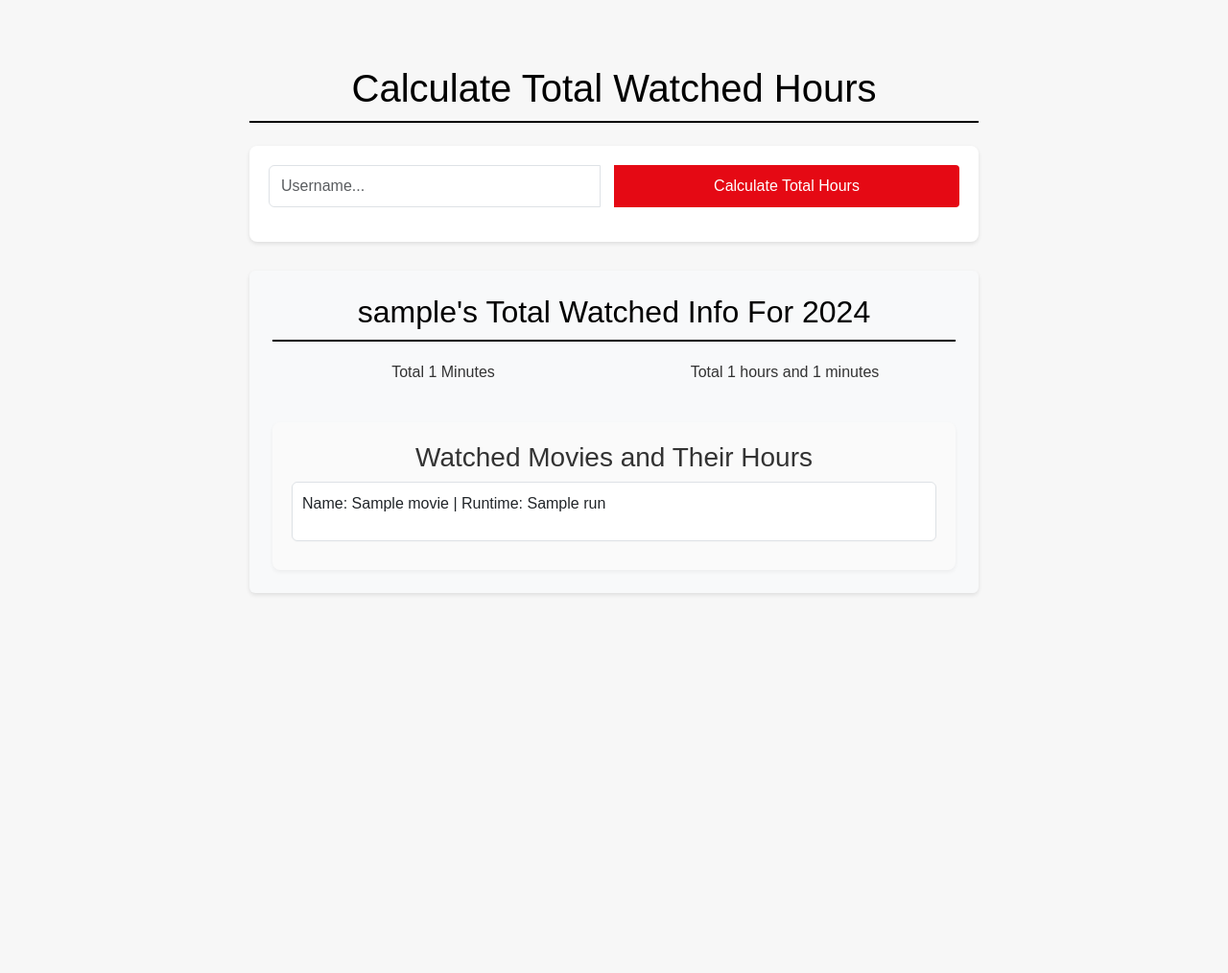
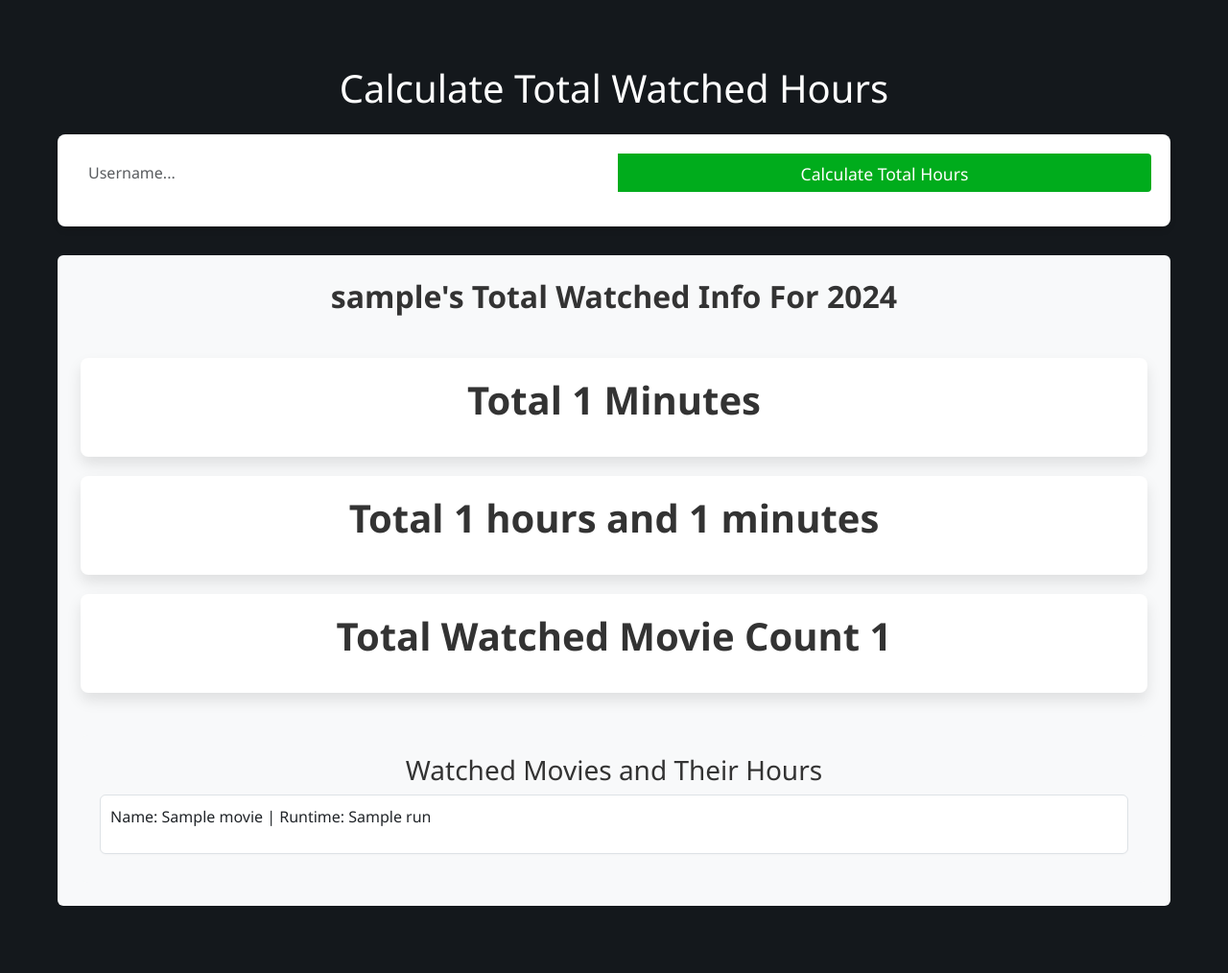
Before and after one commit to berkay2420/letterboxd-total-time-watched-counter, a Flask app: template website/templates/base.html in a window 1280 px wide. Shown: the whole page at 96% size. Before the commit the page ends 620 px from the top, so only its background shows below. Run offline with Flask 3, Linux system fonts and the light colour scheme; the template is opened without the code that fills it: most values are stand-ins (such as "Sample title", 1, 10 or a date in 2020).

Commit message:
interface and other functionality changes

```diff
--- a/website/static/style.css
+++ b/website/static/style.css
@@ -1,88 +1,118 @@
 body {
-    font-family: Arial, sans-serif;
-    background-color: #f7f7f7;
+  font-family: 'Segoe UI', Tahoma, Geneva, Verdana, sans-serif;
+  background-color: #14181c;
   color: #333;
+  margin: 0;
+  padding: 0;
 }
 
 .container {
-    max-width: 800px;
-    margin: 0 auto;
+  max-width: 1200px;
+  margin: 50px auto;
   padding: 20px;
 }
 
 h1 {
   text-align: center;
-    color: #000;
-    border-bottom: 2px solid #000;
-    padding-bottom: 10px;
+  font-size: 2.5rem;
   margin-bottom: 30px;
+  color: #fff;
 }
 
 .form-container {
   background-color: #fff;
+  border-radius: 8px;
+  box-shadow: 0 4px 6px rgba(0, 0, 0, 0.1);
   padding: 20px;
-    border-radius: 8px;
-    box-shadow: 0 2px 4px rgba(0, 0, 0, 0.1);
+  margin-bottom: 30px;
 }
 
 .input-group {
   display: flex;
   gap: 15px;
+  width: 100%;
 }
 
 .input-group input,
 .input-group button {
   flex: 1;
+  height: 40px;
+  border: none;
+  border-radius: 4px;
 }
 
 .btn-primary {
-    background-color: #e50914;
+  background-color: #00ac1c;
   color: white;
-    border: none;
-    padding: 10px 20px;
-    border-radius: 4px;
+  padding: 8px 15px;
+  font-size: 1.1rem;
   cursor: pointer;
-    transition: background-color 0.3s ease;
+  border-radius: 25px;
+  transition: all 0.3s ease;
 }
 
 .btn-primary:hover {
   background-color: #c41100;
+  transform: translateY(-2px);
 }
-
 .info-container {
-    background-color: #ffffff;
+  background-color: #fff;
   border-radius: 8px;
   padding: 20px;
   margin-top: 30px;
-    box-shadow: 0 2px 4px rgba(0, 0, 0, 0.1);
-  }
-
-  h2 {
-    text-align: center;
-    color: #000;
-    border-bottom: 2px solid #000;
-    padding-bottom: 10px;
-    margin-bottom: 20px;
+  display: flex;
+  flex-direction: column;
+  gap: 20px;
 }
 
 .details {
   display: flex;
-    justify-content: space-between;
-    align-items: center;
-    margin-bottom: 20px;
+  flex-direction: column;
+  gap: 20px;
+  align-items: stretch;
 }
+h2 {
+  text-align: center;
+  font-size: 2rem;
+  margin-bottom: 25px;
+  font-weight: bold;
+  color: #333;
+}
+
+
 
 .detail-item {
   flex: 1;
   text-align: center;
+  background-color: #ffffff;
+  padding: 20px;
+  border-radius: 8px;
+  box-shadow: 0 8px 15px rgba(0, 0, 0, 0.1);
+  transition: transform 0.3s ease, box-shadow 0.3s ease;
+}
+
+.detail-item:hover {
+  transform: translateY(-5px);
+  box-shadow: 0 12px 20px rgba(0, 0, 0, 0.2);
+}
+
+.detail-item h2 {
+  font-size: 2.5rem;
+  font-weight: bold;
+  color: #333;
+  margin-bottom: 15px;
+}
+
+.detail-item p {
+  font-size: 1.2rem;
+  color: #555;
 }
 
 .movie-list-container {
-    background-color: #fafafa;
+  background-color: #f8f9fa;
+  border-radius: 8px;
   padding: 20px;
-    border-radius: 8px;
-    margin-top: 20px;
-    box-shadow: 0 2px 4px rgba(0, 0, 0, 0.05);
+  margin-top: 30px;
 }
 
 .movie-list {
@@ -97,3 +127,13 @@ body {
   margin-bottom: 10px;
   box-shadow: 0 1px 2px rgba(0, 0, 0, 0.025);
 }
+
+@media (max-width: 768px) {
+  .details {
+    flex-direction: column;
+    gap: 20px;
+  }
+  .detail-item {
+    width: 100%;
+  }
+}
--- a/website/templates/base.html
+++ b/website/templates/base.html
@@ -9,26 +9,28 @@
 </head>
 <body>
   <div class="container mt-5">
-    <h1 class="text-center mb-4">Calculate Total Watched Hours</h1>
+    <h1 class="text-center mb-4 ">Calculate Total Watched Hours</h1>
     <form action="/total_watched_info" method="post" class="form-container">
-      <div class="input-group mb-3">
+      <div class="input-group mb-3 ">
         <input type="text" name="user_name" class="form-control" placeholder="Username..." required>
         <button type="submit" class="btn btn-primary">Calculate Total Hours</button>
       </div>
     </form>
 
     {% if user_name %}
-      <div id="totalInfo" class="info-container bg-light p-4 rounded">
+      <div id="totalInfo" class="info-container bg-light p-4 rounded ">
         <h2 class="text-center">{{ user_name }}'s Total Watched Info For 2024</h2>
         <div class="details">
           <div class="detail-item">
-            <p>Total {{total_minutes}} Minutes</p>
+            <h2>Total {{total_minutes}} Minutes</h2>
           </div>
           <div class="detail-item">
-            <p>Total {{ total_hours }} hours and {{total_minutes_by_hour}} minutes</p>
+            <h2>Total {{ total_hours }} hours and {{total_minutes_by_hour}} minutes</h2>
+          </div>
+          <div class="detail-item">
+            <h2>Total Watched Movie Count {{total_number_of_watched_movies}}</h2>
           </div>
         </div>
-
         <div class="movie-list-container mt-4">
           <h3 class="text-center">Watched Movies and Their Hours</h3>
           <ul class="movie-list list-group">
@@ -43,6 +45,6 @@
     {% endif %}
   </div>
 
-  <script src="https://cdn.jsdelivr.net/npm/bootstrap@5.3.0-alpha1/dist/js/bootstrap.bundle.min.js"></script>
+<script src="https://cdn.jsdelivr.net/npm/bootstrap@5.3.0-alpha1/dist/js/bootstrap.bundle.min.js"></script>
 </body>
 </html>
--- a/website/templates/info_show.html
+++ b/website/templates/info_show.html
@@ -1 +1,2 @@
+
 {%extends "base.html"%}
--- a/website/views.py
+++ b/website/views.py
@@ -32,10 +32,11 @@ def info_page():
   total_minutes, total_hours, total_minutes_by_hours, run_times_list, = get_total_time(watched_movies)
 
   movie_list = zip(watched_movies, run_times_list)
-
+  total_number_of_watched_movies = len(watched_movies)
   return render_template('info_show.html',
                          user_name=user_name,
                           total_minutes=total_minutes,
                           total_hours=total_hours,
                           total_minutes_by_hour=total_minutes_by_hours,
-                          movie_list=movie_list)
+                          movie_list=movie_list,
+                          total_number_of_watched_movies=total_number_of_watched_movies)
```
Also changed, not shown: website/this_years_total_watched.py (+29 -14 lines). Lines whose indentation alone changed are shown as unchanged.
